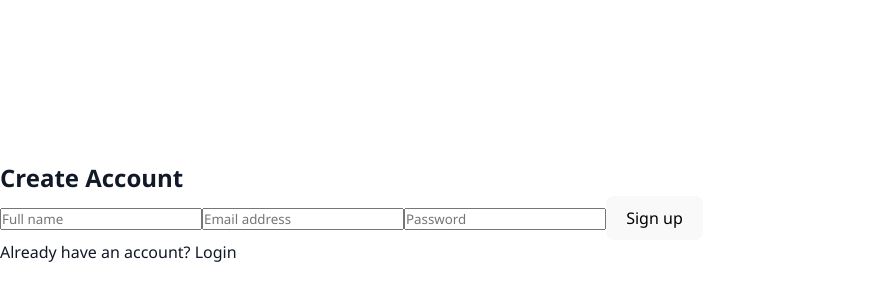
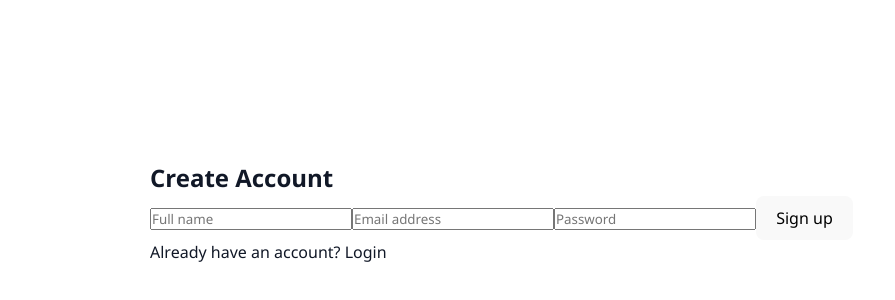
Before and after one commit to Menaga35/Turf-booking, a React (Vite) app in the folder Front-End/: page /login in a window 1280 px wide. Shown: the part 188-488 px from the top of the page, without its empty margins (0-895 px from the left). Built offline with nearby package versions, Linux system fonts and the light colour scheme.

Commit message:
changes in homw.css

```diff
--- a/Front-End/src/CSS/home.css
+++ b/Front-End/src/CSS/home.css
@@ -1,7 +1,8 @@
 body {
-  background-color: white; /* Remove grey */
+  background-color: white;
   margin: 0;
   padding: 0;
+  margin-left: 150px;
 }
 /* .home-page {
   background-color: #F8F9FA;
```
